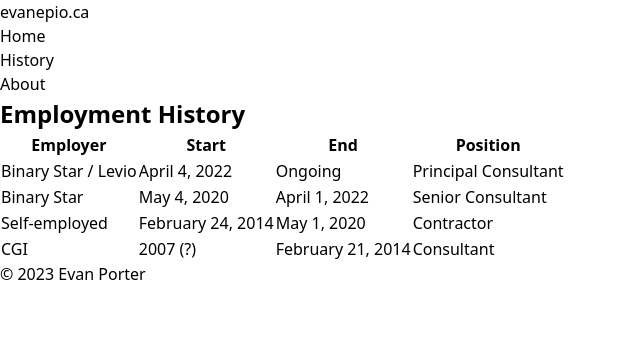
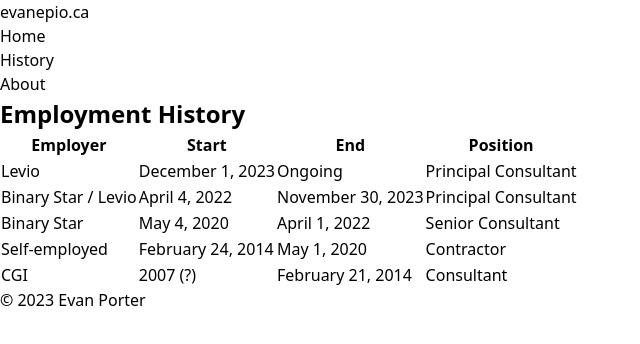
Before and after one commit to evanepio/evanepioca, a SvelteKit app: page /history in a window 1280 px wide. Shown: the top 344 px of the page, without its empty margins (0-640 px from the left). Built offline with nearby package versions, Linux system fonts and the light colour scheme.

Commit message:
Add Levio-only start

```diff
--- a/src/routes/history/+page.svelte
+++ b/src/routes/history/+page.svelte
@@ -1,9 +1,15 @@
 <script lang="ts">
 	const historyItems: { employer: string; start: string; end: string; position: string }[] = [
 		{
+			employer: 'Levio',
+			start: 'December 1, 2023',
+			end: 'Ongoing',
+			position: 'Principal Consultant'
+		},
+		{
 			employer: 'Binary Star / Levio',
 			start: 'April 4, 2022',
-			end: 'Ongoing',
+			end: 'November 30, 2023',
 			position: 'Principal Consultant'
 		},
 		{
```
